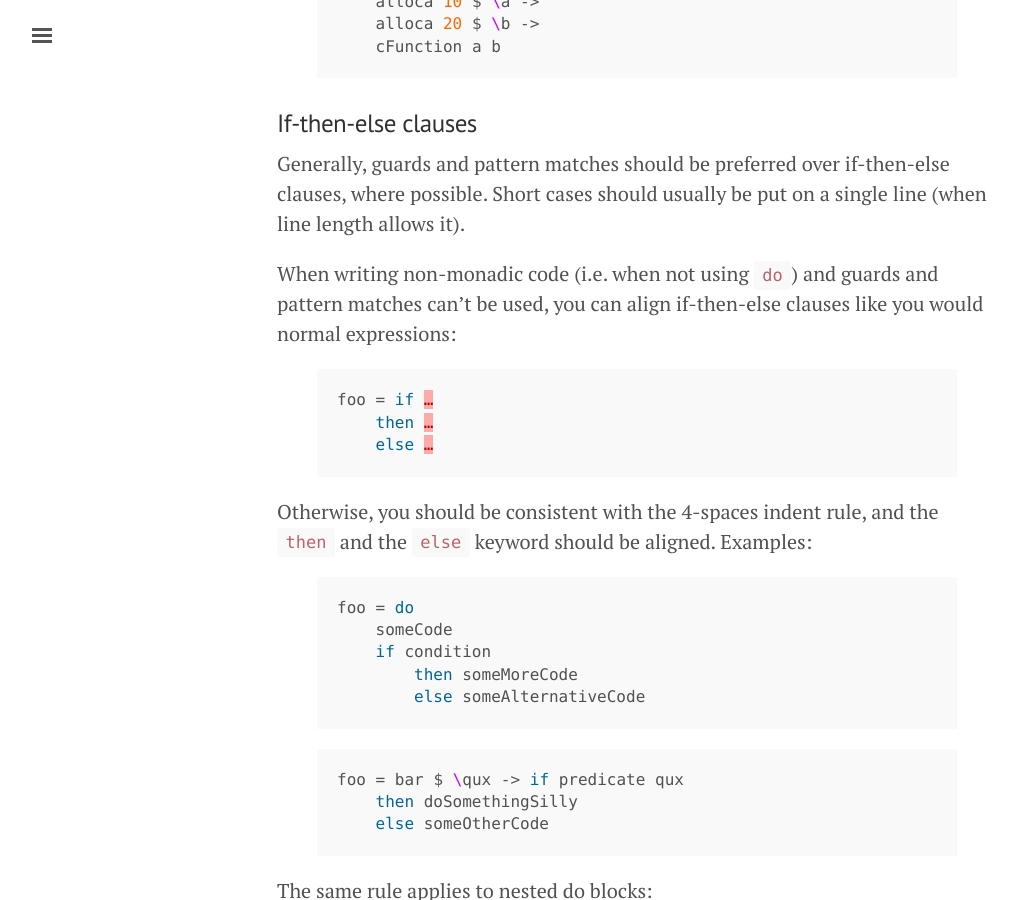
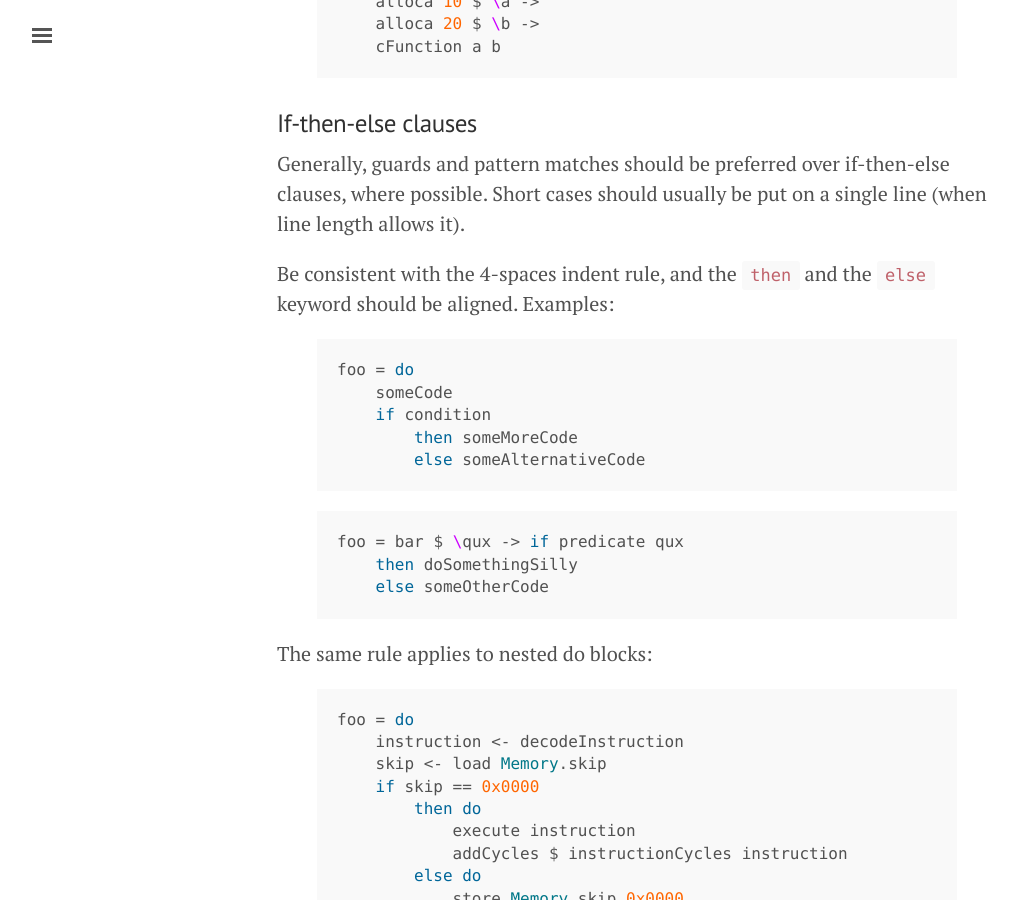
Before and after one commit to futufeld/haskell-guide, a Jekyll site: the page built from style.md, in a window 1280 px wide and 900 px high, scrolled down 8827 px. Shown: the whole window, without its empty margins (3-1019 px from the left). Built offline with Jekyll 4.4.1, drawn with Linux system fonts in a browser that asks for light colours.

Commit message:
FIX: Remove unnecessary para on aligning if-then-else

```diff
--- a/style.md
+++ b/style.md
@@ -363,18 +363,8 @@ Generally, guards and pattern matches should be preferred over if-then-else
 clauses, where possible. Short cases should usually be put on a single line
 (when line length allows it).
 
-When writing non-monadic code (i.e. when not using `do`) and guards
-and pattern matches can't be used, you can align if-then-else clauses
-like you would normal expressions:
-
-{% highlight haskell %}
-foo = if …
-    then …
-    else …
-{% endhighlight %}
-
-Otherwise, you should be consistent with the 4-spaces indent rule, and the
-`then` and the `else` keyword should be aligned. Examples:
+Be consistent with the 4-spaces indent rule, and the `then` and the `else`
+keyword should be aligned. Examples:
 
 {% highlight haskell %}
 foo = do
```
